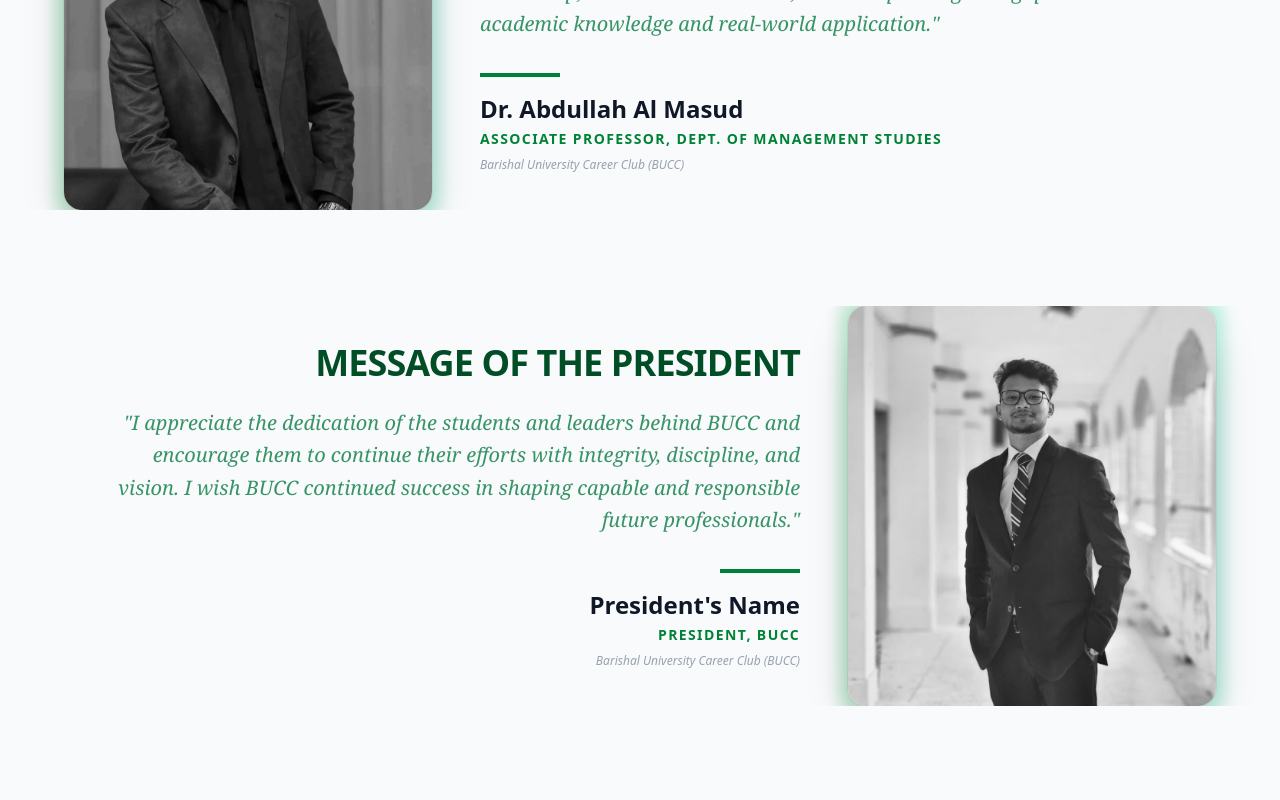
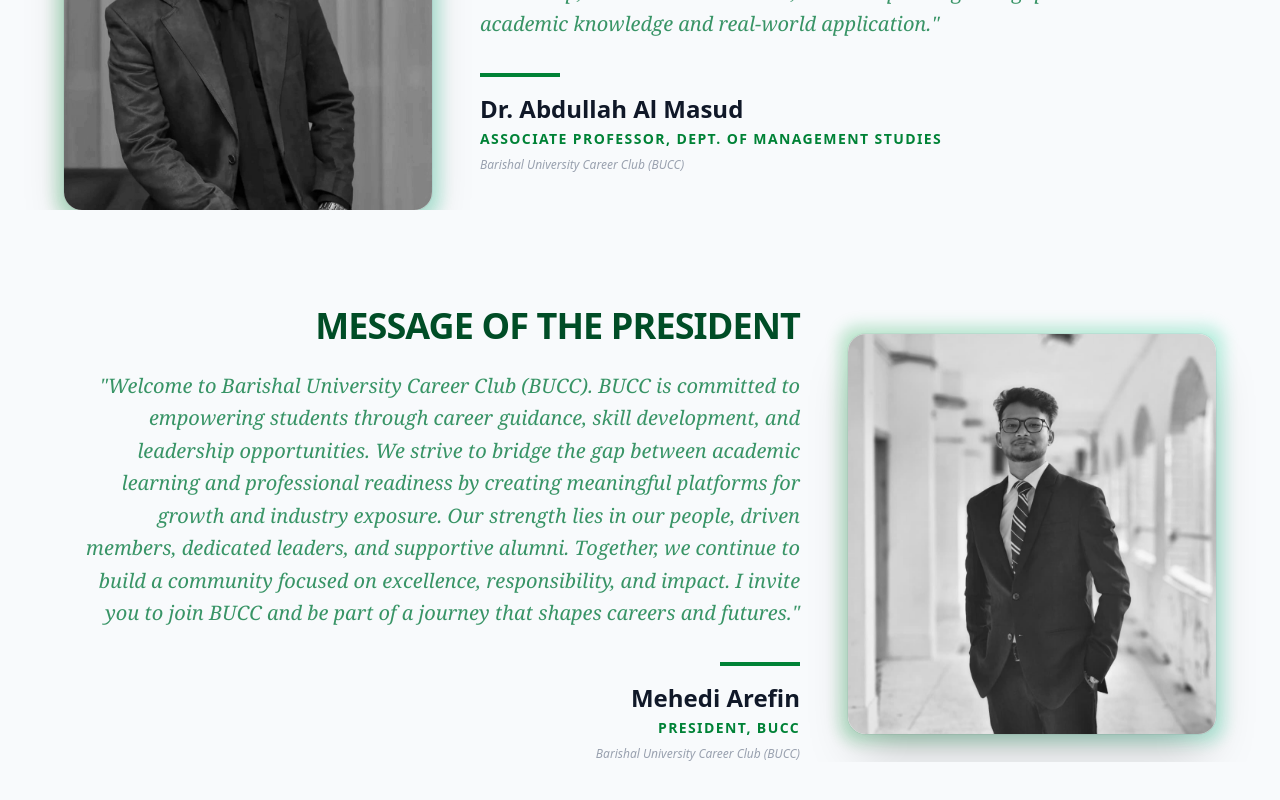
Before and after one commit to IamFreak10/Frontend-bucc, a React (Vite) app: page / in a window 1280 px wide. Shown: the part 2672-3472 px from the top of the page. Built offline with nearby package versions, Linux system fonts and the light colour scheme.

Commit message:
Fixed advisors message

```diff
--- a/src/Pages/Home/MessageRevealSection/MessageRevealSection.jsx
+++ b/src/Pages/Home/MessageRevealSection/MessageRevealSection.jsx
@@ -1,18 +1,24 @@
 import React from 'react';
-import { Fade, Slide } from "react-awesome-reveal";
+import { Fade, Slide } from 'react-awesome-reveal';
 
-const MessageBlock = ({ title, message, name, designation, image, direction }) => {
-  const isLeft = direction === "left";
+const MessageBlock = ({
+  title,
+  message,
+  name,
+  designation,
+  image,
+  direction,
+}) => {
+  const isLeft = direction === 'left';
 
   return (
     <div className="my-24 px-4 overflow-hidden">
-      <div className={`flex flex-col ${isLeft ? 'md:flex-row' : 'md:flex-row-reverse'} items-center max-w-6xl mx-auto gap-12`}>
-
+      <div
+        className={`flex flex-col ${isLeft ? 'md:flex-row' : 'md:flex-row-reverse'} items-center max-w-6xl mx-auto gap-12`}
+      >
         {/* Profile Image with Slide Animation */}
         <div className="w-full md:w-1/3">
-          <Slide direction={direction}
-          delay={100}
-          triggerOnce={false}>
+          <Slide direction={direction} delay={100} triggerOnce={false}>
             <div className="relative group">
               <div className="absolute -inset-2 bg-gradient-to-r from-green-600 to-emerald-400 rounded-2xl blur opacity-25 group-hover:opacity-50 transition duration-1000 group-hover:duration-200"></div>
               <div className="relative bg-white ring-1 ring-gray-900/5 rounded-2xl overflow-hidden shadow-2xl">
@@ -27,7 +33,9 @@ const MessageBlock = ({ title, message, name, designation, image, direction }) =
         </div>
 
         {/* Text Content with Fade Animation */}
-        <div className={`w-full md:w-2/3 ${isLeft ? 'md:text-left' : 'md:text-right'}`}>
+        <div
+          className={`w-full md:w-2/3 ${isLeft ? 'md:text-left' : 'md:text-right'}`}
+        >
           <Fade cascade damping={0.1} triggerOnce>
             <h2 className="text-4xl font-black text-[#004d26] mb-6 tracking-tight uppercase">
               {title}
@@ -39,7 +47,9 @@ const MessageBlock = ({ title, message, name, designation, image, direction }) =
               </p>
             </div>
 
-            <div className={`flex flex-col ${isLeft ? 'items-start' : 'items-end'}`}>
+            <div
+              className={`flex flex-col ${isLeft ? 'items-start' : 'items-end'}`}
+            >
               <div className="h-1 w-20 bg-green-700 mb-4"></div>
               <h4 className="text-2xl font-bold text-gray-900">{name}</h4>
               <p className="text-green-700 font-semibold tracking-widest text-sm uppercase mt-1">
@@ -59,7 +69,6 @@ const MessageBlock = ({ title, message, name, designation, image, direction }) =
 export default function MessageRevealSection() {
   return (
     <div className="bg-slate-50 py-10">
-
       {/* Chief Adviser - Reveal from Left */}
       <MessageBlock
         direction="left"
@@ -75,11 +84,13 @@ export default function MessageRevealSection() {
         direction="right"
         title="Message of the President"
         image="/president.jpeg"
-        name="President's Name"
+        name="Mehedi Arefin"
         designation="President, BUCC"
-        message="I appreciate the dedication of the students and leaders behind BUCC and encourage them to continue their efforts with integrity, discipline, and vision. I wish BUCC continued success in shaping capable and responsible future professionals."
+        message="Welcome to Barishal University Career Club (BUCC).
+BUCC is committed to empowering students through career guidance, skill development, and leadership opportunities. We strive to bridge the gap between academic learning and professional readiness by creating meaningful platforms for growth and industry exposure.
+Our strength lies in our people, driven members, dedicated leaders, and supportive alumni. Together, we continue to build a community focused on excellence, responsibility, and impact.
+I invite you to join BUCC and be part of a journey that shapes careers and futures."
       />
-
     </div>
   );
 }
```
